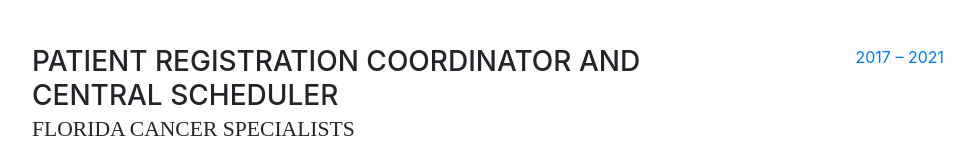
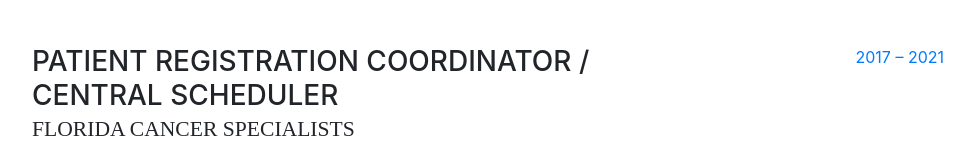
Before and after one commit to oses0209/oses0209.github.io, a website with bundled scripts: page index.html in a window 1280 px wide. Shown: the part 1709-1872 px from the top of the page, without its empty margins (288-1262 px from the left). Built offline with nearby package versions, Linux system fonts and the light colour scheme; a web font is replaced by a local one.

Commit message:
Update index.html

```diff
--- a/index.html
+++ b/index.html
@@ -153,7 +153,7 @@
 
           <div class="resume-item d-flex flex-column flex-md-row mb-5">
             <div class="resume-content mr-auto">
-              <h3 class="mb-0">Patient Registration Coordinator and Central Scheduler</h3>
+              <h3 class="mb-0">Patient Registration Coordinator / Central Scheduler</h3>
               <div class="subheading mb-3">Florida Cancer Specialists</div>
               <p>
                 <li>Registered patients with verified insurance and documentation.</li>
```
